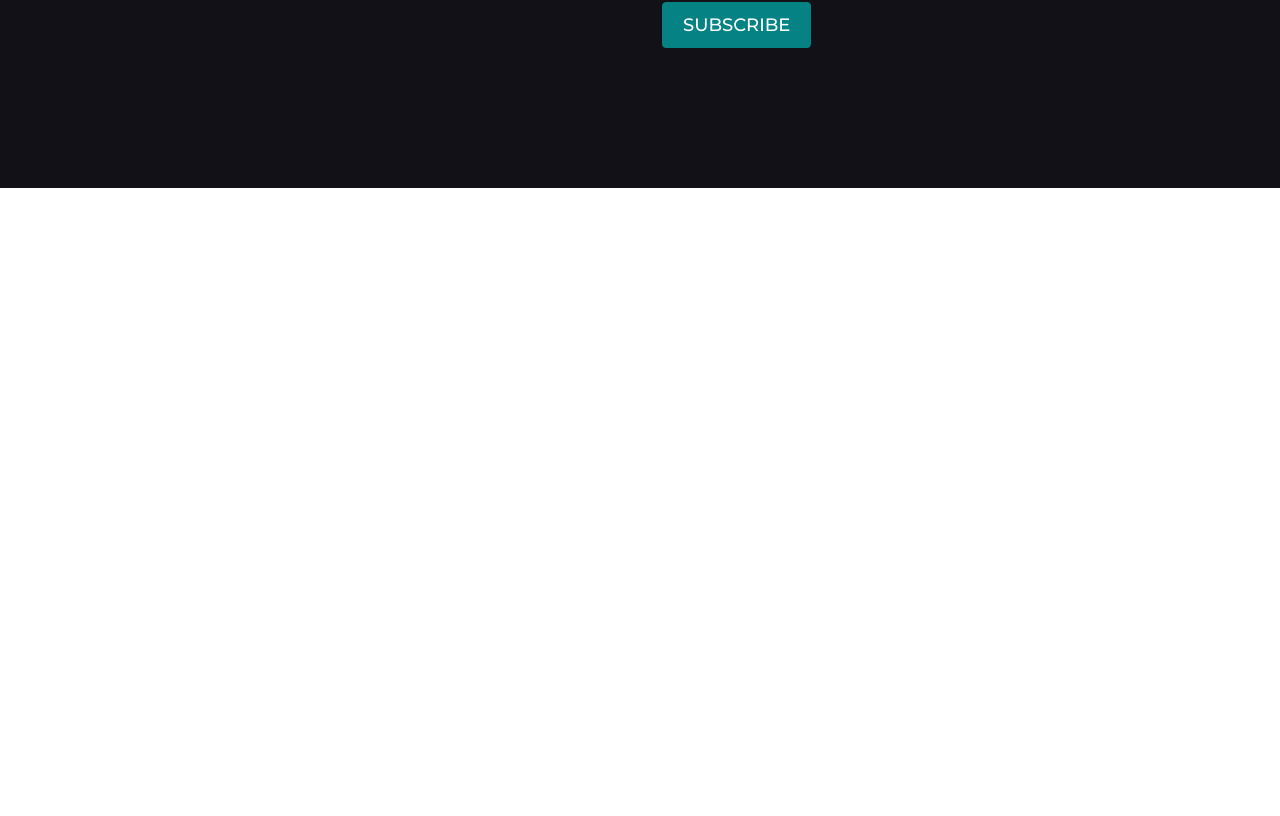
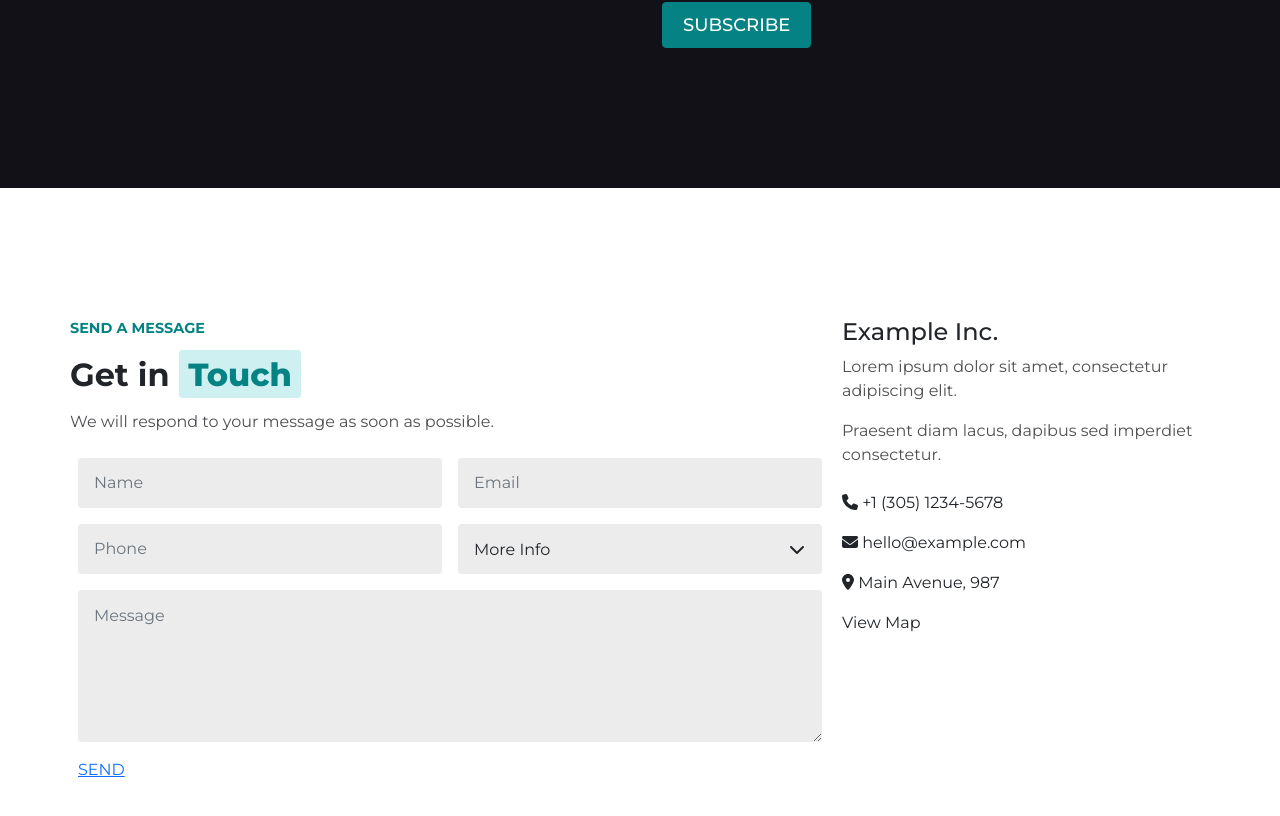
Before and after one commit to peterpozo/proj-html-vuejs, a Vue app: page / in a window 1280 px wide. Shown: the part 4511-5327 px from the top of the page. Before the commit the page ends 4699 px from the top, so only its background shows below. Built offline with nearby package versions, Linux system fonts and the light colour scheme.

Commit message:
get in touch completa parzialmente

```diff
--- /dev/null
+++ b/src/components/GetTouch.vue
@@ -0,0 +1,153 @@
+<template>
+  <section class="GetTouch">
+    <div class="container">
+      <div class="row">
+        <div class="col-12 col-md-8 align-self-center text">
+          <div class="row intro">
+            <div class="col-12 p-0">
+              <span class="pre-title m-0">Send a message</span>
+              <h2 class="mt-3 mb-3">
+                Get in <span class="bottom">Touch</span>
+              </h2>
+              <p>We will respond to your message as soon as possible.</p>
+            </div>
+          </div>
+          <div class="row">
+            <div class="col-12 col-md-6 p-2">
+              <input
+                type="text"
+                name="name"
+                class="form-control field-name"
+                placeholder="Name"
+              />
+            </div>
+            <div class="col-12 col-md-6 p-2">
+              <input
+                type="text"
+                name="email"
+                class="form-control field-name"
+                placeholder="Email"
+              />
+            </div>
+            <div class="col-12 col-md-6 p-2">
+              <input
+                type="text"
+                name="phone"
+                class="form-control field-name"
+                placeholder="Phone"
+              />
+            </div>
+            <div class="col-12 col-md-6 p-2 position">
+              <font-awesome-icon icon="fa-solid fa-chevron-down" class="icon" />
+              <select name="info" class="form-control field-info">
+                <option>More Info</option>
+                <option>More Info</option>
+                <option>More Info</option>
+                <option>More Info</option>
+              </select>
+            </div>
+            <div class="col-12 p-2">
+              <textarea
+                name="message"
+                class="form-control field-message"
+                placeholder="Message"
+              ></textarea>
+            </div>
+            <div class="col-12 p-2">
+              <a href="#!">SEND</a>
+            </div>
+          </div>
+        </div>
+        <div class="col-12 col-md-4">
+          <div class="contacts">
+            <h4>Example Inc.</h4>
+            <p>Lorem ipsum dolor sit amet, consectetur adipiscing elit.</p>
+            <p>Praesent diam lacus, dapibus sed imperdiet consectetur.</p>
+            <ul class="navbar-nav">
+              <li class="nav-item">
+                <a href="#!" class="nav-link"
+                  ><font-awesome-icon icon="fa-solid fa-phone" /> +1 (305)
+                  1234-5678</a
+                >
+              </li>
+              <li class="nav-item">
+                <a href="#!" class="nav-link"
+                  ><font-awesome-icon icon="fa-solid fa-envelope" />
+                  hello@example.com</a
+                >
+              </li>
+              <li class="nav-item">
+                <a href="#!" class="nav-link"
+                  ><font-awesome-icon icon="fa-solid fa-location-dot" /> Main
+                  Avenue, 987</a
+                >
+              </li>
+              <li class="nav-item">
+                <a href="#!" class="nav-link">View Map</a>
+              </li>
+            </ul>
+          </div>
+        </div>
+      </div>
+    </div>
+  </section>
+</template>
+
+<script>
+export default {
+  name: "GetTouch",
+};
+</script>
+
+<style lang="scss" scoped>
+.GetTouch {
+  padding: 130px 0;
+
+  h2 {
+    font-weight: 700;
+  }
+}
+
+.pre-title {
+  width: fit-content;
+  margin: auto;
+  display: block;
+  font-size: 0.9rem;
+  font-weight: 700;
+  text-transform: uppercase;
+  color: #058283;
+}
+
+.bottom {
+  background-color: #19b5bd35;
+  padding: 0.3rem 0.6rem;
+  border-radius: 0.2rem;
+  font-weight: 800;
+  color: #058283;
+}
+.form-control {
+  width: 100%;
+  height: 50px;
+  background: no-repeat;
+  box-shadow: none;
+  padding: 1rem;
+  background-color: rgba(0, 0, 0, 0.075);
+  border: none;
+  border-radius: 4px;
+  line-height: 1.2;
+}
+
+.position {
+  position: relative;
+}
+
+.icon {
+  position: absolute;
+  top: calc(50% - 8px);
+  right: 25px;
+}
+
+.field-message {
+  min-height: 152px;
+}
+</style>
--- a/src/components/MainPage.vue
+++ b/src/components/MainPage.vue
@@ -6,6 +6,7 @@
     <TeamOfExperts />
     <LatestNews />
     <KnowFirst />
+    <GetTouch />
   </main>
 </template>
 
@@ -16,6 +17,7 @@ import ExcellenceService from "@/components/ExcellenceService.vue";
 import TeamOfExperts from "@/components/TeamOfExperts.vue";
 import LatestNews from "@/components/LatestNews.vue";
 import KnowFirst from "@/components/KnowFirst.vue";
+import GetTouch from "@/components/GetTouch.vue";
 export default {
   name: "MainPage",
   components: {
@@ -25,6 +27,7 @@ export default {
     TeamOfExperts,
     LatestNews,
     KnowFirst,
+    GetTouch,
   },
 };
 </script>
--- a/src/main.js
+++ b/src/main.js
@@ -9,6 +9,8 @@ import {
   faPlay,
   faNetworkWired,
   faArrowRight,
+  faChevronDown,
+  faLocationDot,
 } from "@fortawesome/free-solid-svg-icons";
 import {
   faFacebookF,
@@ -28,7 +30,9 @@ library.add(
   faUser,
   faPlay,
   faNetworkWired,
-  faArrowRight
+  faArrowRight,
+  faChevronDown,
+  faLocationDot
 );
 Vue.component("font-awesome-icon", FontAwesomeIcon);
 
```
